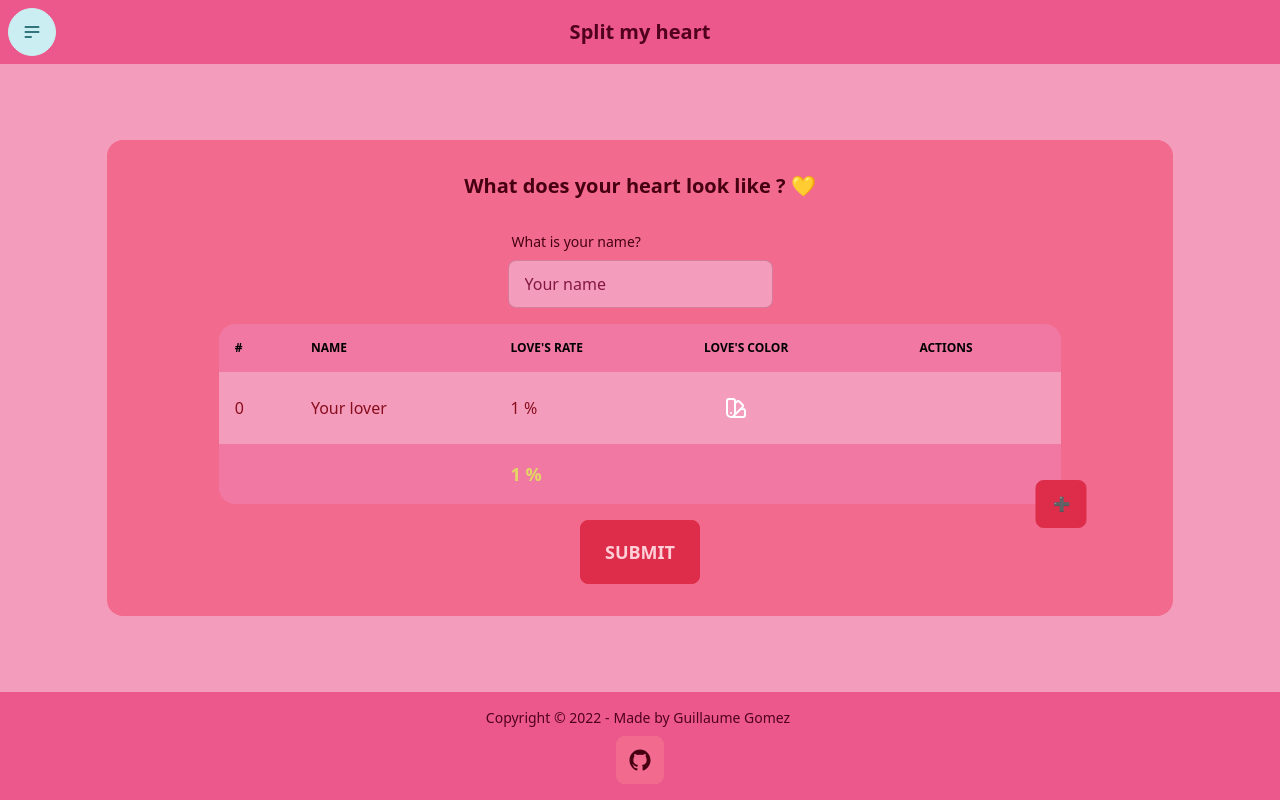
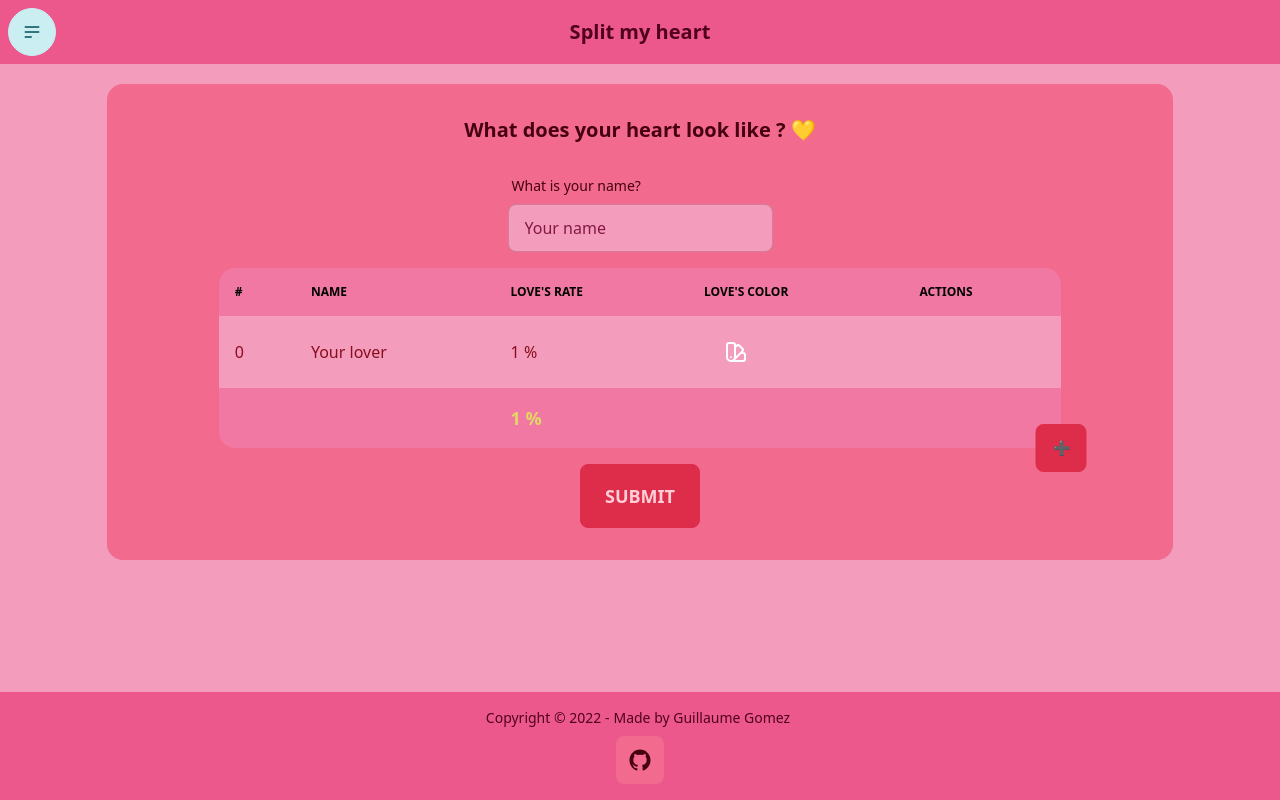
Before and after one commit to guillaume-gomez/split-my-heart, a React (Create React App) app: page /#/ in a window 1280 px wide. Built offline with nearby package versions, Linux system fonts and the light colour scheme.

Commit message:
flex column in the layout'

```diff
--- a/src/Views/ReactRouterRoot.tsx
+++ b/src/Views/ReactRouterRoot.tsx
@@ -1,18 +1,14 @@
 import React from 'react';
 import { Outlet } from "react-router-dom";
 
-
 import Footer from "../Components/Footer";
 import Header from "../Components/Header";
-
-
-
 
 function ReactRouterRoot() {
   return (
       <div className="flex flex-col gap-5 h-screen items-center">
         <Header />
-         <div className="flex-grow flex items-center w-10/12">
+         <div className="flex-grow flex flex-col gap-5 items-center w-10/12">
           <Outlet/>
          </div>
         <Footer />
```
